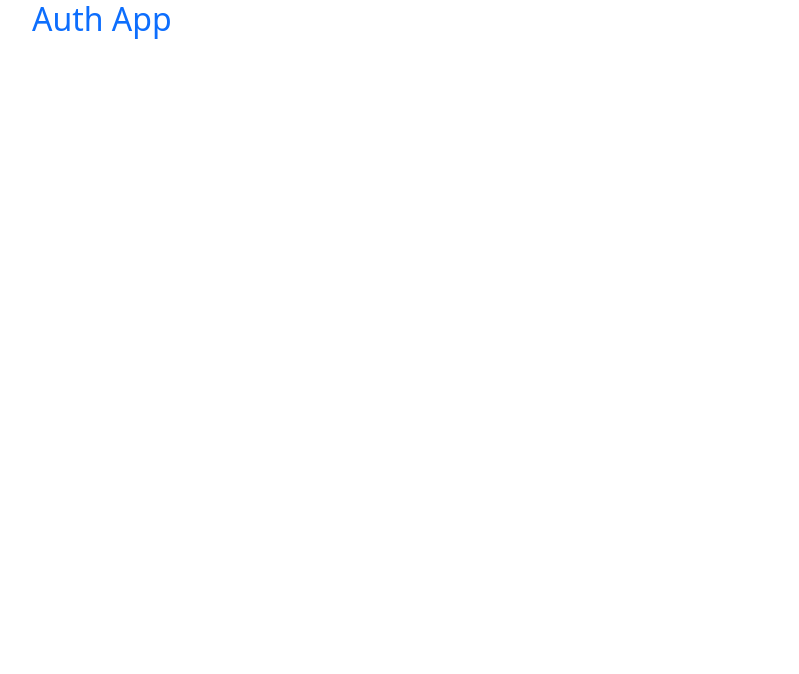
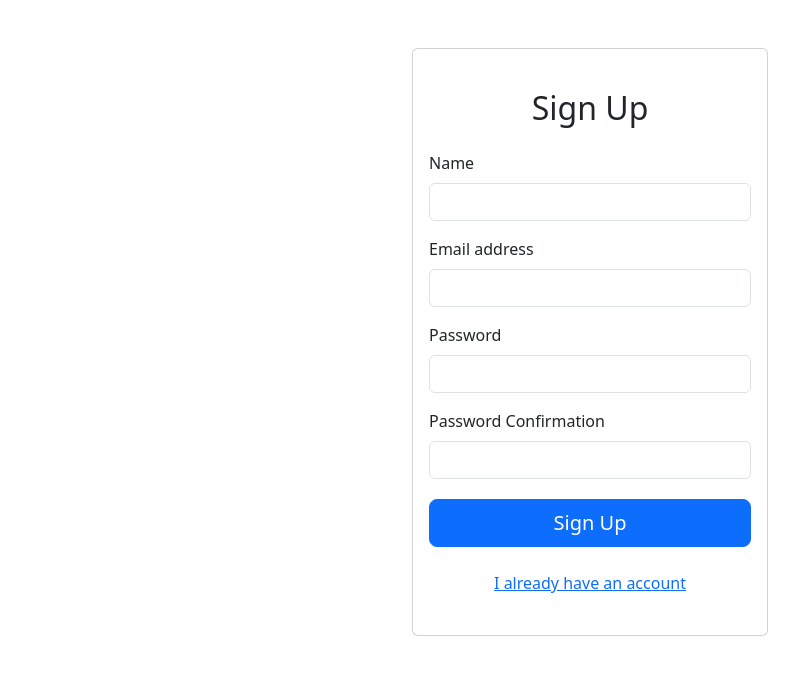
Before and after one commit to JoanArturo/auth-app, an Angular app: page /signup in a window 1280 px wide. Before the commit this address led to /. Shown: the top 674 px of the page, without its empty margins (50-849 px from the left). Built offline with nearby package versions, Linux system fonts and the light colour scheme.

Commit message:
feat: add sign up module

```diff
--- a/src/app/app-routing.module.ts
+++ b/src/app/app-routing.module.ts
@@ -1,7 +1,10 @@
 import { NgModule } from '@angular/core';
 import { RouterModule, Routes } from '@angular/router';
+import { SignupComponent } from './components/signup/signup.component';
 
-const routes: Routes = [];
+const routes: Routes = [
+  { path: 'signup', component: SignupComponent }
+];
 
 @NgModule({
   imports: [RouterModule.forRoot(routes)],
--- a/src/app/app.component.html
+++ b/src/app/app.component.html
@@ -1,3 +1,3 @@
 <div class="container">
-  <h2 class="text-primary">Auth App</h2>
+  <router-outlet></router-outlet>
 </div>
--- /dev/null
+++ b/src/app/components/signup/signup.component.html
@@ -0,0 +1,46 @@
+<section class="row py-5">
+  <div class="col-12 col-md-6 col-lg-4 offset-md-3 offset-lg-4">
+    <div class="card">
+      <div class="card-body">
+        <h2 class="text-center my-4">Sign Up</h2>
+
+        <!-- Errors -->
+        <div class="alert alert-danger" *ngIf="errors?.name">
+          {{ errors.name }}
+        </div>
+        <div class="alert alert-danger" *ngIf="errors?.email">
+          {{ errors.email }}
+        </div>
+        <div class="alert alert-danger" *ngIf="errors?.password">
+          {{ errors.password }}
+        </div>
+
+        <!-- Register Form -->
+        <form [formGroup]="registerForm" (ngSubmit)="onSubmit()">
+          <!-- Input Name -->
+          <div class="mb-3">
+            <label for="inputName" class="form-label">Name</label>
+            <input type="text" class="form-control" id="inputName" formControlName="name">
+          </div>
+          <!-- Input Email -->
+          <div class="mb-3">
+            <label for="inputEmail" class="form-label">Email address</label>
+            <input type="email" class="form-control" id="inputEmail" formControlName="email">
+          </div>
+          <!-- Input Password -->
+          <div class="mb-3">
+            <label for="inputPassword" class="form-label">Password</label>
+            <input type="password" class="form-control" id="inputPassword" formControlName="password">
+          </div>
+          <!-- Input Password Confirmation -->
+          <div class="mb-3">
+            <label for="inputPasswordConfirmation" class="form-label">Password Confirmation</label>
+            <input type="password" class="form-control" id="inputPasswordConfirmation" formControlName="password_confirmation">
+          </div>
+          <button type="submit" class="btn btn-lg w-100 btn-primary mt-1 mb-4">Sign Up</button>
+          <a routerLink="/login" class="d-block text-center mb-4">I already have an account</a>
+        </form>
+      </div>
+    </div>
+  </div>
+</section>
--- /dev/null
+++ b/src/app/components/signup/signup.component.ts
@@ -0,0 +1,49 @@
+import { Component } from '@angular/core';
+import { FormBuilder, FormGroup } from '@angular/forms';
+import { Router } from '@angular/router';
+import { AuthService } from 'src/app/services/auth.service';
+
+@Component({
+  selector: 'app-signup',
+  templateUrl: './signup.component.html',
+  styleUrls: ['./signup.component.scss']
+})
+export class SignupComponent {
+  registerForm: FormGroup;
+  errors: any;
+
+  constructor(
+    private authService: AuthService,
+    private router: Router,
+    private fb: FormBuilder
+  ) {
+    this.registerForm = this.fb.group({
+      name: [''],
+      email: [''],
+      password: [''],
+      password_confirmation: ['']
+    });
+  }
+
+  onSubmit(): void {
+    this.cleanErrors();
+    this.authService.register(this.registerForm.value).subscribe(
+      response => this.handleResponse(response),
+      errors => this.handleErrors(errors)
+    );
+  }
+
+  private handleResponse(response: any): void {
+    console.log(response.message);
+    // TODO: Redirect to login
+  }
+
+  private handleErrors(errors: any): void {
+    this.errors = errors.error.errors;
+    console.log(this.errors);
+  }
+
+  private cleanErrors(): void {
+    this.errors = null;
+  }
+}
```
Also changed, not shown: src/app/app.module.ts (+6 -2 lines), src/app/components/signup/signup.component.scss (added), 1 other file (tests, documents, lock files or other folders).
